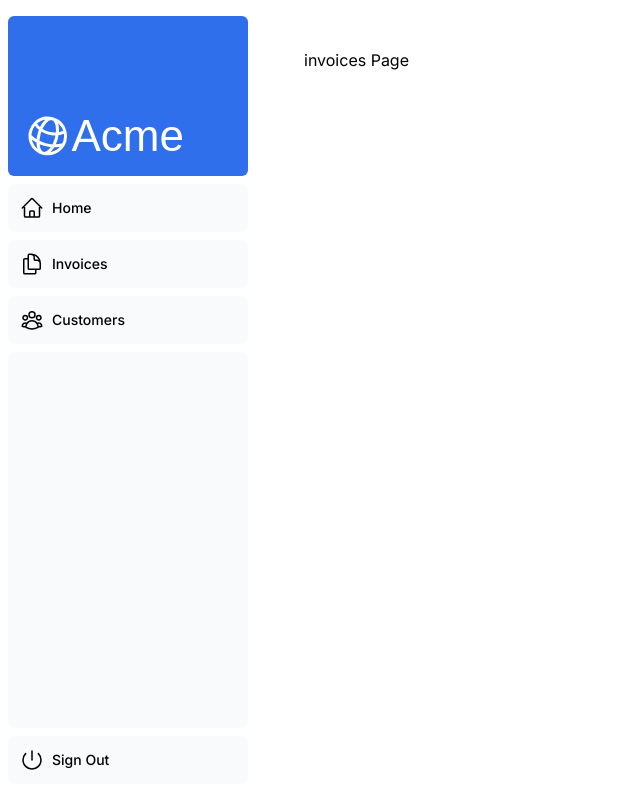
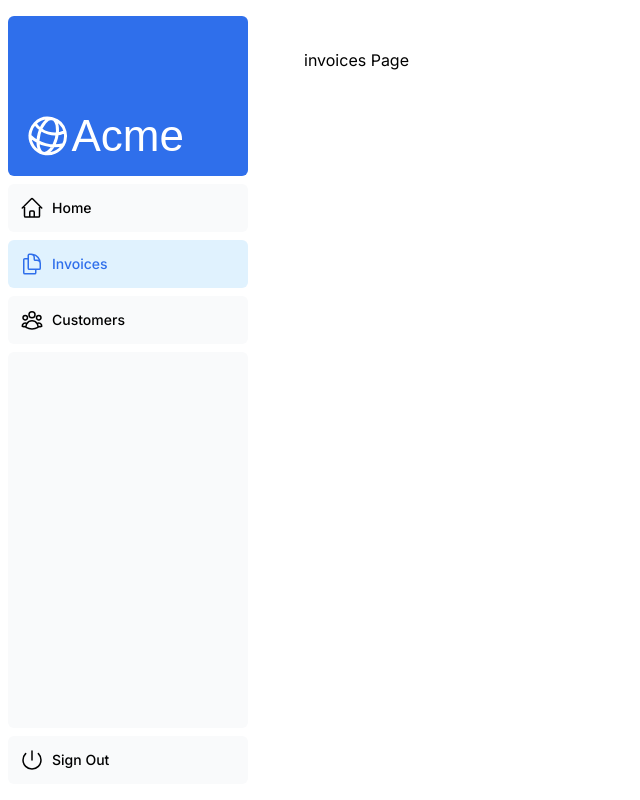
Before and after one commit to livebreeze/nextjs-dashboard, a Next.js app: page /dashboard/invoices in a window 1280 px wide. Shown: the whole page, without its empty margins (0-640 px from the left). Built offline with nearby package versions, Linux system fonts and the light colour scheme; a web font is replaced by a local one.

Commit message:
CH5. use usePathname showing active links

```diff
--- a/app/ui/dashboard/nav-links.tsx
+++ b/app/ui/dashboard/nav-links.tsx
@@ -1,9 +1,13 @@
+"use client";
+
 import {
   UserGroupIcon,
   HomeIcon,
   DocumentDuplicateIcon,
 } from '@heroicons/react/24/outline';
 import Link from 'next/link';
+import { usePathname } from 'next/navigation';
+import clsx from 'clsx';
 
 // Map of links to display in the side navigation.
 // Depending on the size of the application, this would be stored in a database.
@@ -18,6 +22,7 @@
 ];
 
 export default function NavLinks() {
+  const pathname = usePathname();
   return (
     <>
       {links.map((link) => {
@@ -26,7 +31,12 @@
           <Link
             key={link.name}
             href={link.href}
-            className="flex h-[48px] grow items-center justify-center gap-2 rounded-md bg-gray-50 p-3 text-sm font-medium hover:bg-sky-100 hover:text-blue-600 md:flex-none md:justify-start md:p-2 md:px-3"
+            className={clsx(
+              'flex h-[48px] grow items-center justify-center gap-2 rounded-md bg-gray-50 p-3 text-sm font-medium hover:bg-sky-100 hover:text-blue-600 md:flex-none md:justify-start md:p-2 md:px-3',
+              {
+                'bg-sky-100 text-blue-600': pathname === link.href,
+              },
+            )}
           >
             <LinkIcon className="w-6" />
             <p className="hidden md:block">{link.name}</p>
```
